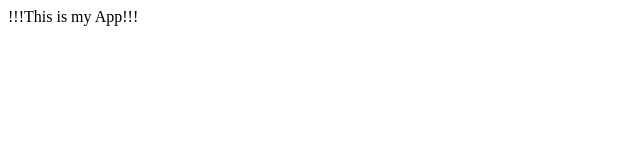
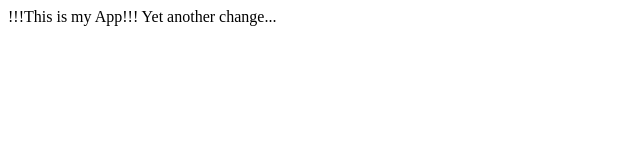
Before and after one commit to harvindersingh1234/training, a plain HTML site: page index.html in a window 1280 px wide. Shown: the whole page, without its empty margins (0-640 px from the left). Drawn offline with Linux system fonts and the light colour scheme.

Commit message:
Login.txt creation and changes in index.html

```diff
--- a/index.html
+++ b/index.html
@@ -7,6 +7,6 @@
 </head>
 
 !!!This is my App!!!
-
+Yet another change...
 
 </html>
```
Also changed, not shown: login.txt (added).
